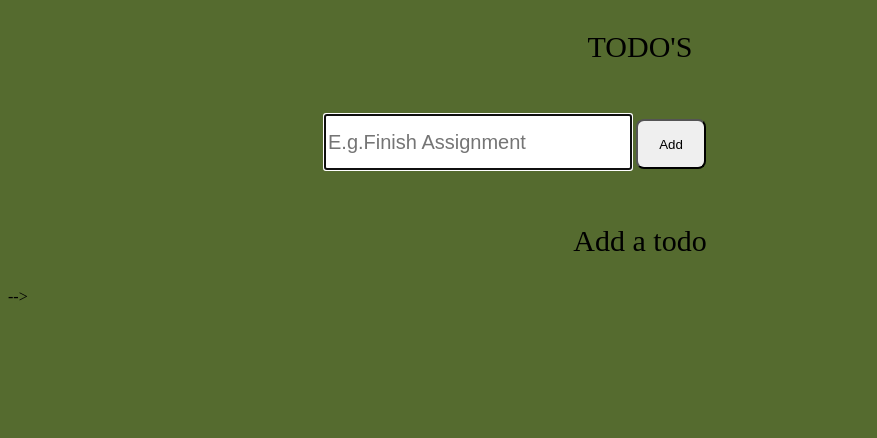
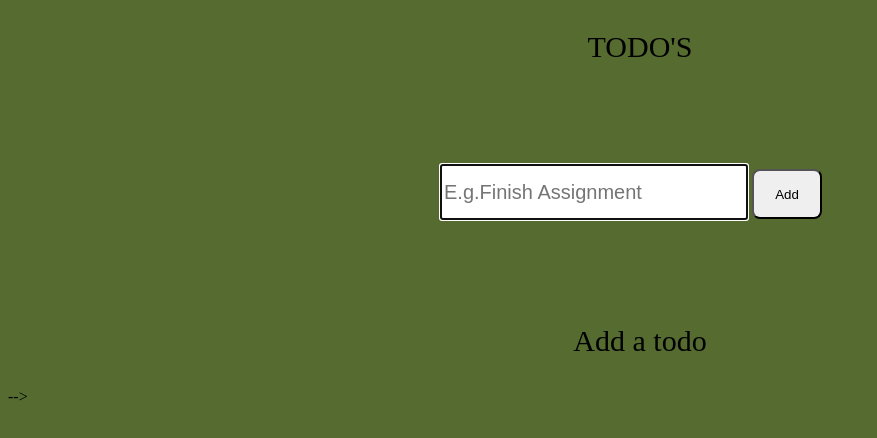
Before and after one commit to MaryannChidimma/TodoApp, a plain HTML site: page index.html in a window 1280 px wide. Shown: the whole page, without its empty margins (0-877 px from the left). Drawn offline with Linux system fonts and the light colour scheme.

Commit message:
todo app

```diff
--- a/css/style.css
+++ b/css/style.css
@@ -7,9 +7,8 @@
 }
 .container{
     margin:0 auto;
-    margin-left: 25%;
-    width: 800px;
-    height: 100px;
+    width: 400px;
+    height: 200px;
     align-content: center;
 
 }
```
